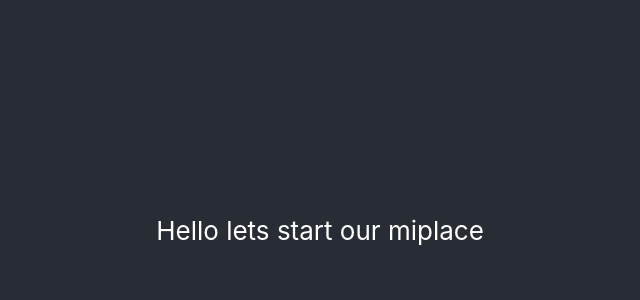
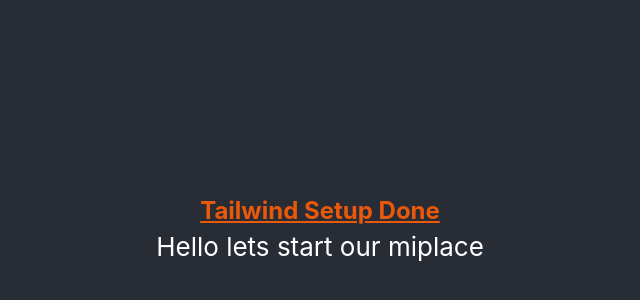
Before and after one commit to aruljohnsonalmabetter/MiPlace-Frontend, a React (Create React App) app in the folder miplace/: page / in a window 1280 px wide. Shown: the part 170-470 px from the top of the page, without its empty margins (320-960 px from the left). Built offline with nearby package versions, Linux system fonts and the light colour scheme.

Commit message:
Setup done for Tailwind

```diff
--- a/miplace/package.json
+++ b/miplace/package.json
@@ -34,5 +34,8 @@
       "last 1 firefox version",
       "last 1 safari version"
     ]
+  },
+  "devDependencies": {
+    "tailwindcss": "^3.3.3"
   }
 }
--- a/miplace/src/App.js
+++ b/miplace/src/App.js
@@ -1,13 +1,12 @@
-import './App.css';
-
+import "./App.css";
 function App() {
   return (
     <div className="App">
       <header className="App-header">
-        <p>
-          Hello lets start our miplace
-        </p>
-
+        <h1 className="text-2xl font-bold underline text-orange-600	">
+          Tailwind Setup Done
+        </h1>
+        <p>Hello lets start our miplace</p>
       </header>
     </div>
   );
--- a/miplace/src/index.css
+++ b/miplace/src/index.css
@@ -1,3 +1,7 @@
+@tailwind base;
+@tailwind components;
+@tailwind utilities;
+
 body {
   margin: 0;
   font-family: -apple-system, BlinkMacSystemFont, 'Segoe UI', 'Roboto', 'Oxygen',
--- /dev/null
+++ b/miplace/tailwind.config.js
@@ -0,0 +1,10 @@
+/** @type {import('tailwindcss').Config} */
+module.exports = {
+  content: [
+    "./src/**/*.{js,jsx,ts,tsx}",
+  ],
+  theme: {
+    extend: {},
+  },
+  plugins: [],
+}
```
Also changed, not shown: 1 other file (tests, documents, lock files or other folders).
